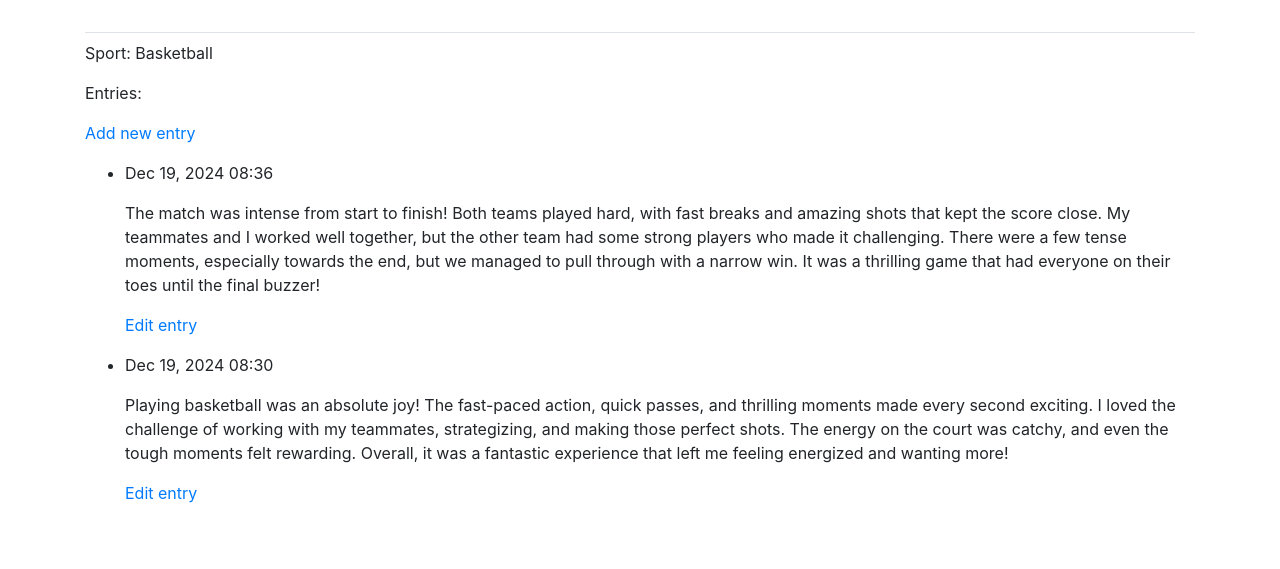
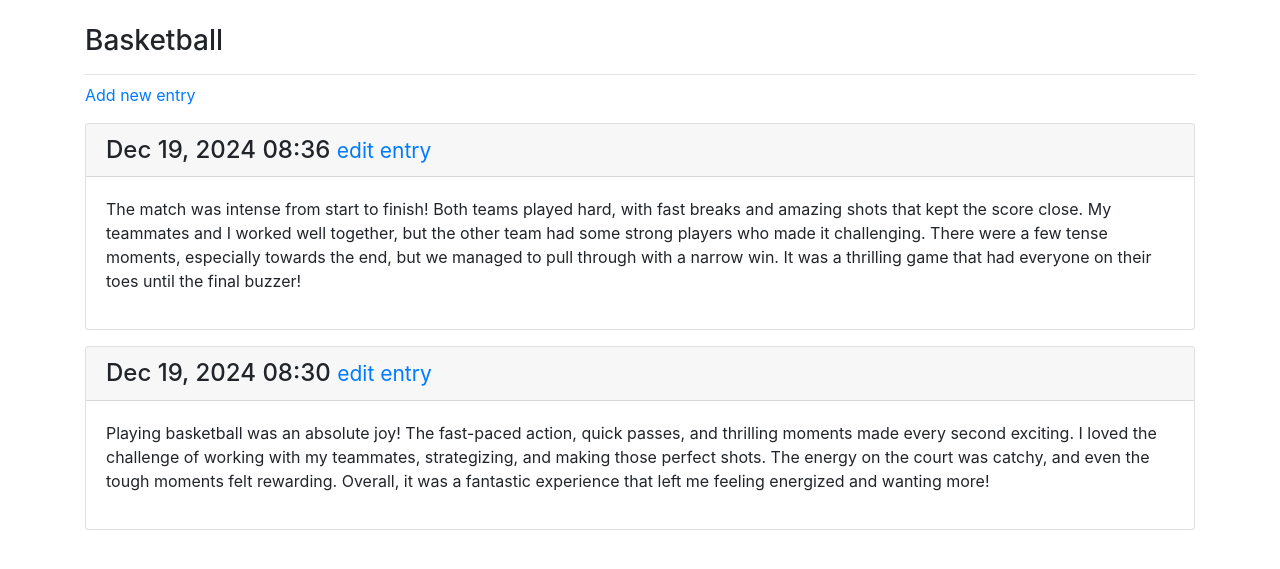
Before and after one commit to Eben-123/SportExpress, a Django app: page /sports/1/ in a window 1280 px wide. Shown: the part 58-627 px from the top of the page. Run offline with Django 5.2, Linux system fonts and the light colour scheme; a user stored in the database is signed in; data comes from the database, SQL or seed files in the repository; some libraries are stand-ins or nearby versions.

Commit message:
Style sport page.

```diff
--- a/sport_tracker/templates/sport_tracker/sport.html
+++ b/sport_tracker/templates/sport_tracker/sport.html
@@ -1,26 +1,27 @@
 {% extends 'sport_tracker/base.html' %}
 
+{% block page_header %}
+  <h3>{{ sport }}</h3>
+{% endblock page_header %}
+
 {% block content %}
-    <p>Sport: {{ sport }}</p>
-
-    <p>Entries:</p>
   <p>
     <a href="{% url 'sport_tracker:new_entry' sport.id %}">Add new entry</a>
   </p>
-    <ul>
+
   {% for entry in entries %}
-        <li>
-            <p>{{ entry.date_added|date:'M d, Y H:i' }}</p>
-            <p>{{ entry.text|linebreaks }}</p>
-            <p>
-              <a href="{% url 'sport_tracker:edit_entry' entry.id %}">
-                Edit entry
-              </a>
-            </p>
-        </li>
+    <div class="card mb-3">
+      <h4 class="card-header">
+        {{ entry.date_added|date:'M d, Y H:i' }}
+        <small><a href="{% url 'sport_tracker:edit_entry' entry.id %}">edit entry</a></small>
+      </h4>
+      <div class="card-body">
+        {{ entry.text|linebreaks }}
+      </div>
+    </div>
+
   {% empty %}
-        <li>There are no entries for this sport yet.</li>
+    <p>There are no entries for this sport yet.</p>
   {% endfor %}
-    </ul>
 
 {% endblock content %}
```
Lines whose indentation alone changed are shown as unchanged.
